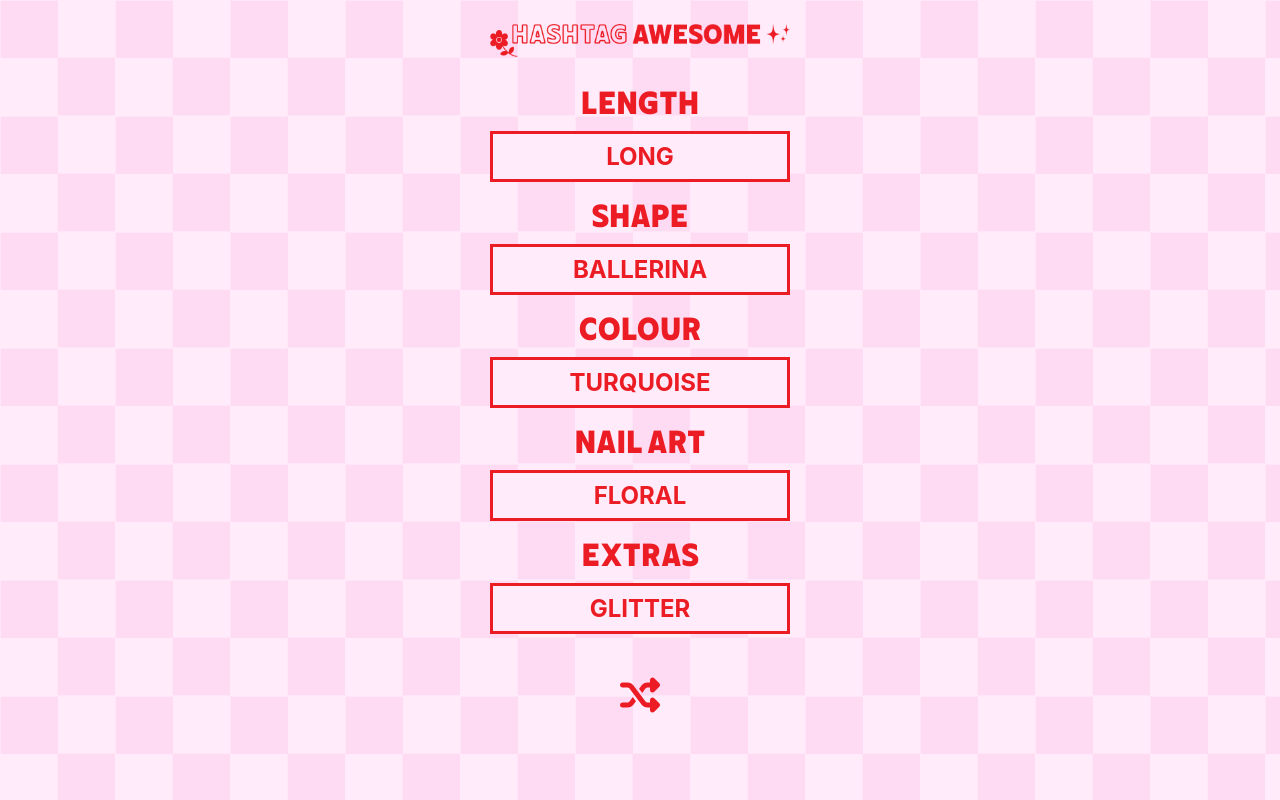
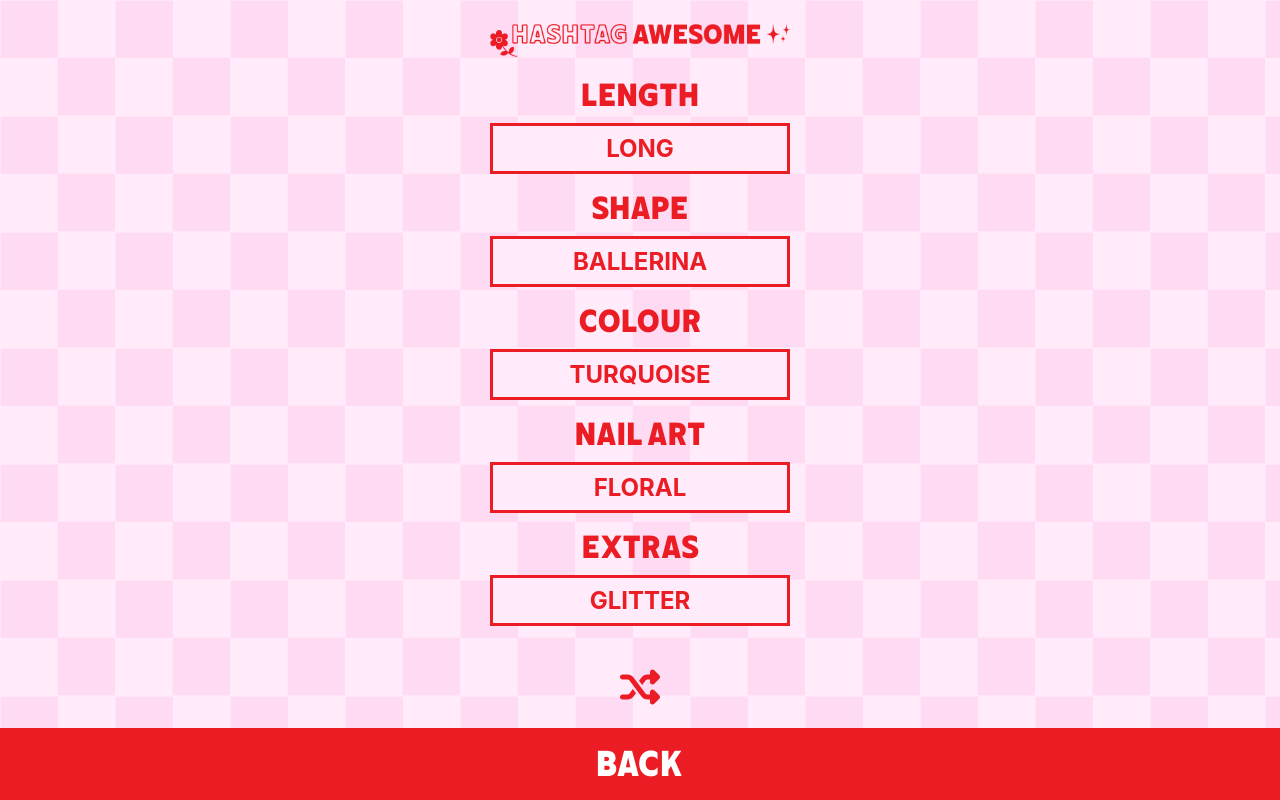
Before and after one commit to ferwicker/hashtagawesome, a Next.js app: page /prompts/random in a window 1280 px wide. Built offline with nearby package versions, Linux system fonts and the light colour scheme.

Commit message:
add basic menu button

```diff
--- /dev/null
+++ b/components/MenuButton/MenuButton.module.scss
@@ -0,0 +1,16 @@
+@import '../../styles/global.scss';
+
+.button {
+    position: absolute;
+    bottom: 0;
+    width: 100%;
+    height: 72px;
+    padding: 16px;
+    font-size: 36px;
+    font-family: $font-solid;
+    letter-spacing: 0.3px;
+    color: white;
+    background: $colour-primary;
+    border: none;
+    cursor: pointer;
+}
--- /dev/null
+++ b/components/MenuButton/MenuButton.tsx
@@ -0,0 +1,26 @@
+import * as React from 'react';
+
+import css from './MenuButton.module.scss';
+
+type Props = {
+    className?: string;
+    children?: string | React.ReactNode;
+    onClick?: any;
+}
+
+const MenuButton: React.FunctionComponent<Props> = ({
+    className,
+    children = 'menu',
+    onClick,
+}) => {
+    return (
+        <button
+            className={[className, css.button].join(' ')}
+            onClick={typeof onClick === 'function' ? onClick() : null}
+        >
+            {children}
+        </button>
+    )
+}
+
+export default MenuButton;
--- /dev/null
+++ b/components/MenuButton/index.ts
@@ -0,0 +1 @@
+export { default } from './MenuButton';
--- a/pages/prompts/index.module.scss
+++ b/pages/prompts/index.module.scss
@@ -51,4 +51,12 @@
       border: none;
       cursor: pointer;
       margin-top: 24px;
+      margin-bottom: 16px;
   }
+
+  .menuButtonLink {
+      position: fixed;
+      bottom: 0;
+      width: 100%;
+      height: 72px;
+  }
--- a/pages/prompts/index.tsx
+++ b/pages/prompts/index.tsx
@@ -4,7 +4,7 @@ import css from './index.module.scss'
 
 import Image from 'next/image'
 import Logo from '../../public/images/prompts-logo-18.png';
-import Sparkles from '../public/images/sparkles.png'
+import MenuButton from '../../components/MenuButton';
 
 import Button from '../../components/Button/Button';
 
@@ -15,6 +15,7 @@ const PromptsHome: NextPage = () => {
           title="Hashtag Awesome Prompts"
           description="Get creative nail prompts"
         />
+        {/* <MenuButton>Menu</MenuButton> */}
         <div className={css.logoContainer}>
             <Image
                 src={Logo}
--- a/pages/prompts/random.tsx
+++ b/pages/prompts/random.tsx
@@ -9,6 +9,7 @@ import * as random from '../../configs/random'
 import Image from 'next/image'
 import smallLogo from '../../public/images/hor-logo.png';
 import PromptValue from '../../components/PromptValue';
+import MenuButton from '../../components/MenuButton';
 
 import { FontAwesomeIcon } from '@fortawesome/react-fontawesome'
 import { faShuffle } from '@fortawesome/free-solid-svg-icons'
@@ -59,6 +60,9 @@ const RandomPrompt: NextPage = () => {
             title="Hashtag Awesome Nails | Random Prompt"
             description="Get a random nail prompt to inspire your creativity"
         />
+        <a className={css.menuButtonLink} href="/prompts">
+            <MenuButton>Back</MenuButton>
+        </a>
         <div className={css.smallLogoContainer}>
             <Image
                 src={smallLogo}
```
